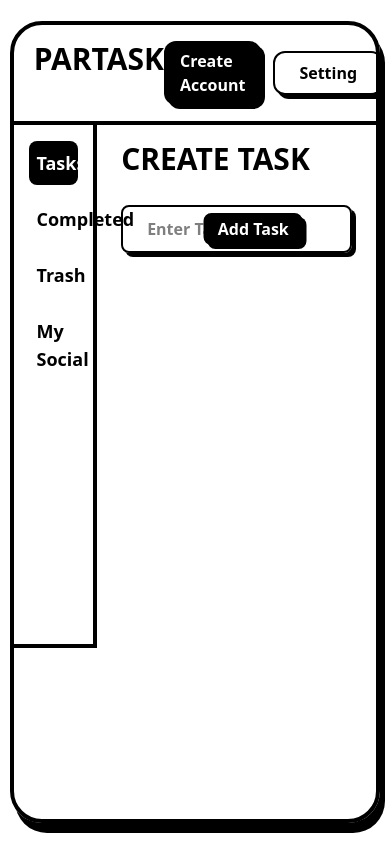
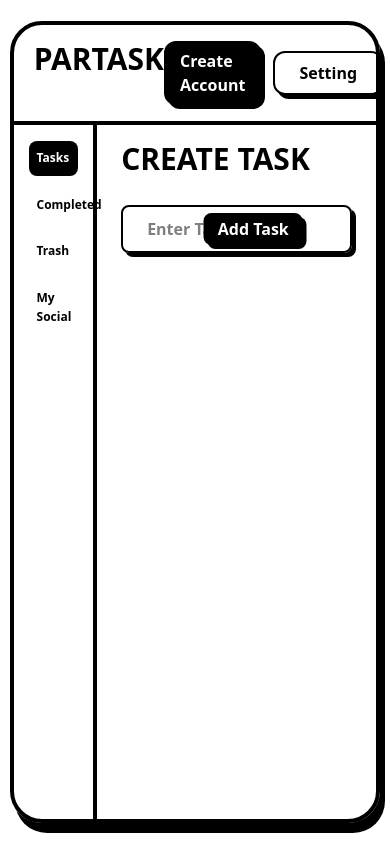
Before and after one commit to parsa-farshah/toDoListLocalStorage, a website: page index.html in a window 390 px wide. Drawn offline with Linux system fonts and the light colour scheme.

Commit message:
style: responsive

```diff
--- a/index.html
+++ b/index.html
@@ -32,12 +32,12 @@
         <!--- header end ---->
         <!--- panel pages ---->
         <div
-          class="w-[23%] h-fit border-b-4 border-r-4 border-t-4 py-4 px-3 pb-[263px]"
+          class="w-[23%] h-full border-b-4 border-r-4 border-t-4 py-4 px-3 pb-[263px]"
         >
           <ul class="w-full flex flex-wrap justify-center items-center gap-3">
             <li class="w-[90%] text-black text-lg capitalize font-bold">
               <a
-                class="bg-black text-white w-full pl-2 py-2 h-full flex duration-300 rounded-lg"
+                class="bg-black text-[12px] sm:text-xl text-white w-full pl-2 py-2 h-full flex duration-300 rounded-lg"
                 href=""
               >
                 Tasks
@@ -45,7 +45,7 @@
             </li>
             <li class="w-[90%] text-black text-lg capitalize font-bold">
               <a
-                class="hover:bg-gray-200 w-full pl-2 py-2 h-full flex duration-300 rounded-lg"
+                class="hover:bg-gray-200 text-[12px] sm:text-xl w-full pl-2 py-2 h-full flex duration-300 rounded-lg"
                 href=""
               >
                 Completed
@@ -53,7 +53,7 @@
             </li>
             <li class="w-[90%] text-black text-lg capitalize font-bold">
               <a
-                class="hover:bg-gray-200 w-full pl-2 py-2 h-full flex duration-300 rounded-lg"
+                class="hover:bg-gray-200 text-[12px] sm:text-xl w-full pl-2 py-2 h-full flex duration-300 rounded-lg"
                 href=""
               >
                 Trash
@@ -61,7 +61,7 @@
             </li>
             <li class="w-[90%] text-black text-lg capitalize font-bold">
               <a
-                class="hover:bg-gray-200 w-full pl-2 py-2 h-full flex duration-300 rounded-lg"
+                class="hover:bg-gray-200 text-[12px] sm:text-xl w-full pl-2 py-2 h-full flex duration-300 rounded-lg"
                 href=""
               >
                 my social
```
Also changed, not shown: src/style/output.css.
